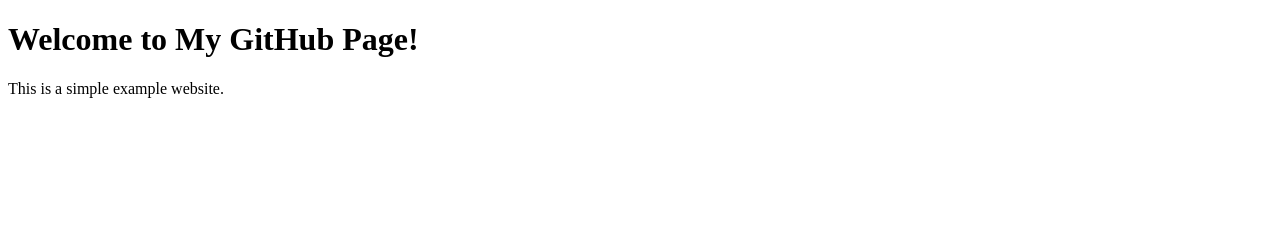
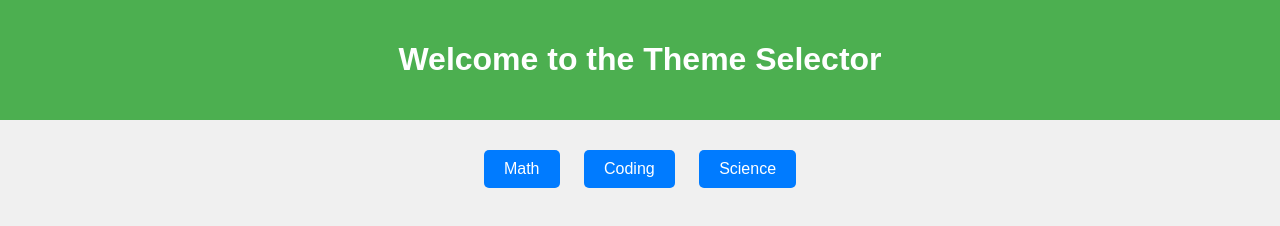
Before and after one commit to Etlam3/Etlam3.github.io, a plain HTML site: page index.html in a window 1280 px wide. Drawn offline with Linux system fonts and the light colour scheme.

Commit message:
Update index.html

```diff
--- a/index.html
+++ b/index.html
@@ -3,10 +3,89 @@
 <head>
     <meta charset="UTF-8">
     <meta name="viewport" content="width=device-width, initial-scale=1.0">
-    <title>My GitHub Page</title>
+    <title>Theme Selector</title>
+    <style>
+        body {
+            font-family: Arial, sans-serif;
+            text-align: center;
+            margin: 0;
+            padding: 0;
+            background-color: #f0f0f0;
+        }
+        header {
+            background-color: #4CAF50;
+            color: white;
+            padding: 20px;
+        }
+        .container {
+            margin: 20px;
+        }
+        .btn {
+            display: inline-block;
+            padding: 10px 20px;
+            margin: 10px;
+            font-size: 16px;
+            color: white;
+            background-color: #007BFF;
+            border: none;
+            border-radius: 5px;
+            cursor: pointer;
+            transition: background-color 0.3s;
+        }
+        .btn:hover {
+            background-color: #0056b3;
+        }
+        .hidden {
+            display: none;
+        }
+    </style>
 </head>
 <body>
-    <h1>Welcome to My GitHub Page!</h1>
-    <p>This is a simple example website.</p>
+
+<header>
+    <h1>Welcome to the Theme Selector</h1>
+</header>
+
+<div class="container">
+    <div id="main-buttons">
+        <button class="btn" onclick="showSubButtons('math')">Math</button>
+        <button class="btn" onclick="showSubButtons('coding')">Coding</button>
+        <button class="btn" onclick="showSubButtons('science')">Science</button>
+    </div>
+
+    <div id="math-buttons" class="hidden">
+        <button class="btn" onclick="alert('Geometry')">Geometry</button>
+        <button class="btn" onclick="alert('Contest Math')">Contest Math</button>
+        <button class="btn" onclick="alert('Algebra')">Algebra</button>
+        <button class="btn" onclick="showMainButtons()">Back</button>
+    </div>
+
+    <div id="coding-buttons" class="hidden">
+        <button class="btn" onclick="alert('Python')">Python</button>
+        <button class="btn" onclick="alert('JavaScript')">JavaScript</button>
+        <button class="btn" onclick="alert('HTML & CSS')">HTML & CSS</button>
+        <button class="btn" onclick="showMainButtons()">Back</button>
+    </div>
+
+    <div id="science-buttons" class="hidden">
+        <button class="btn" onclick="alert('Physics')">Physics</button>
+        <button class="btn" onclick="alert('Chemistry')">Chemistry</button>
+        <button class="btn" onclick="alert('Biology')">Biology</button>
+        <button class="btn" onclick="showMainButtons()">Back</button>
+    </div>
+</div>
+
+<script>
+    function showSubButtons(category) {
+        document.getElementById('main-buttons').classList.add('hidden');
+        document.getElementById(category + '-buttons').classList.remove('hidden');
+    }
+
+    function showMainButtons() {
+        document.querySelectorAll('.hidden').forEach(el => el.classList.add('hidden'));
+        document.getElementById('main-buttons').classList.remove('hidden');
+    }
+</script>
+
 </body>
 </html>
```
